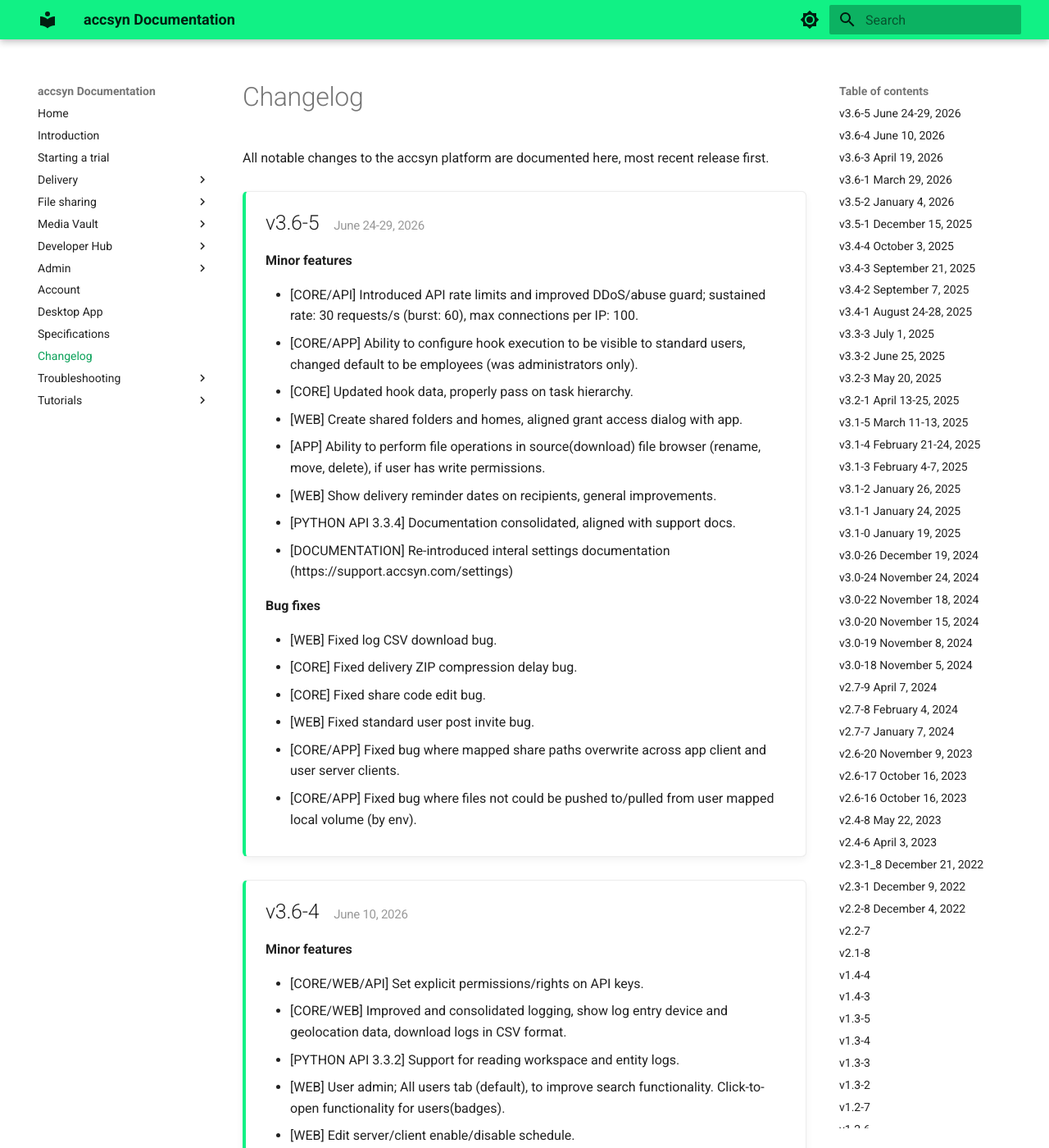
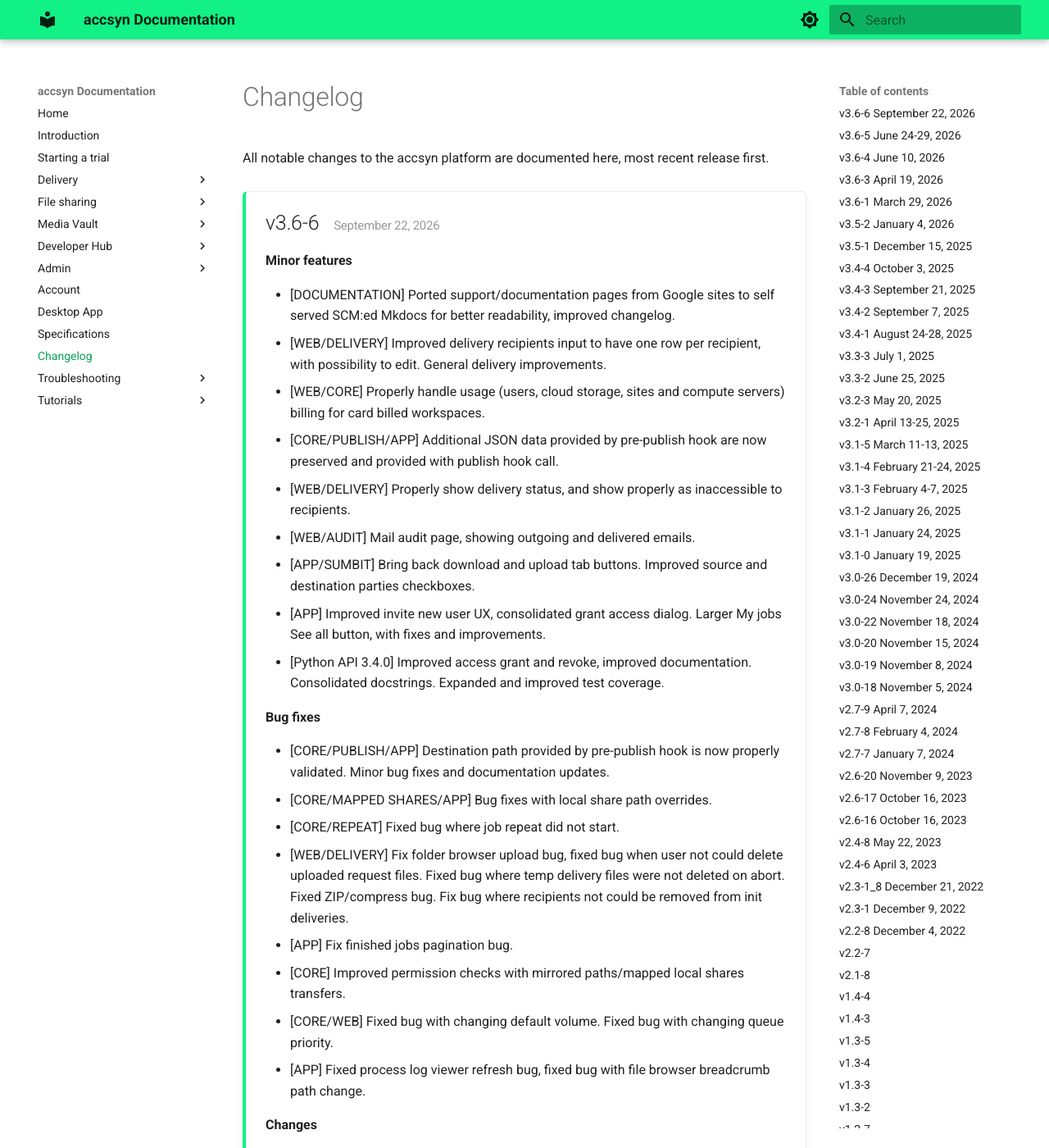
Before and after one commit to accsyn/doc, an MkDocs documentation site: the page built from docs/changelog.md, in a window 1280 px wide and 1400 px high. Shown: the whole window at 82% size. Built offline with MkDocs 1.6.1 and Material for MkDocs 9.7.7, drawn with Linux system fonts in a browser that asks for light colours; some of the changed text lies outside the part shown.

Commit message:
3.6.6 release changelog update

```diff
--- a/docs/changelog.md
+++ b/docs/changelog.md
@@ -1,6 +1,39 @@
 # Changelog
 
 All notable changes to the accsyn platform are documented here, most recent release first.
+
+<div class="release-card" markdown>
+
+## v3.6-6 <small>September 22, 2026</small>
+
+**Minor features**
+
+- [DOCUMENTATION] Ported support/documentation pages from Google sites to self served SCM:ed Mkdocs for better readability, improved changelog.
+- [WEB/DELIVERY] Improved delivery recipients input to have one row per recipient, with possibility to edit. General delivery improvements.
+- [WEB/CORE] Properly handle usage (users, cloud storage, sites and compute servers) billing for card billed workspaces.
+- [CORE/PUBLISH/APP] Additional JSON data provided by pre-publish hook are now preserved and provided with publish hook call.
+- [WEB/DELIVERY] Properly show delivery status, and show properly as inaccessible to recipients.
+- [WEB/AUDIT] Mail audit page, showing outgoing and delivered emails.
+- [APP/SUMBIT] Bring back download and upload tab buttons. Improved source and destination parties checkboxes.
+- [APP] Improved invite new user UX, consolidated grant access dialog. Larger My jobs See all button, with fixes and improvements.
+- [Python API 3.4.0] Improved access grant and revoke, improved documentation. Consolidated docstrings. Expanded and improved test coverage.
+
+**Bug fixes**
+
+- [CORE/PUBLISH/APP] Destination path provided by pre-publish hook is now properly validated. Minor bug fixes and documentation updates.
+- [CORE/MAPPED SHARES/APP] Bug fixes with local share path overrides.
+- [CORE/REPEAT] Fixed bug where job repeat did not start.
+- [WEB/DELIVERY] Fix folder browser upload bug, fixed bug when user not could delete uploaded request files. Fixed bug where temp delivery files were not deleted on abort. Fixed ZIP/compress bug. Fix bug where recipients not could be removed from init deliveries.
+- [APP] Fix finished jobs pagination bug.
+- [CORE] Improved permission checks with mirrored paths/mapped local shares transfers.
+- [CORE/WEB] Fixed bug with changing default volume. Fixed bug with changing queue priority.
+- [APP] Fixed process log viewer refresh bug, fixed bug with file browser breadcrumb path change.
+
+**Changes**
+
+- [CORE] Deliveries are now kept for three months after finish, then archived.
+
+</div>
 
 <div class="release-card" markdown>
 
```
